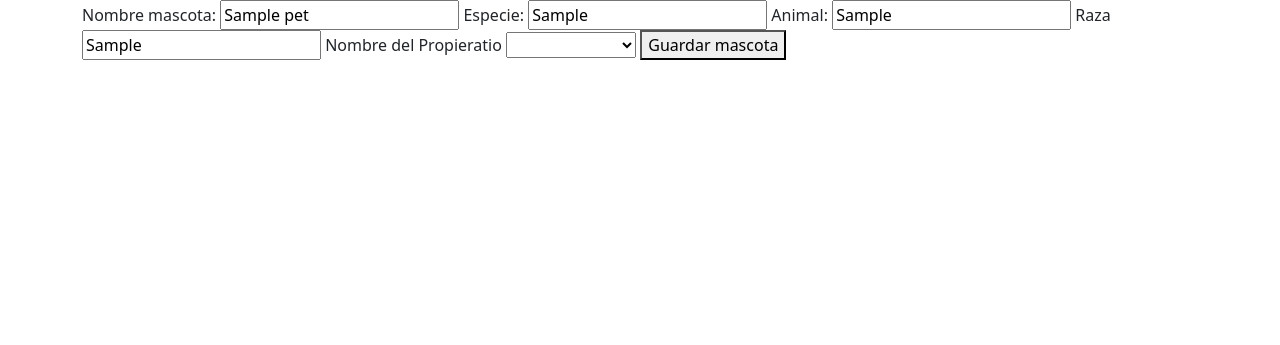
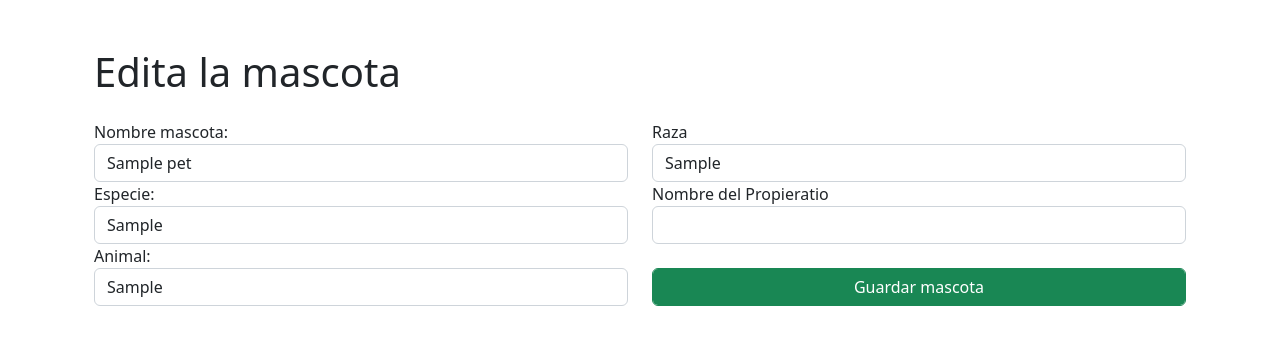
Before and after one commit to perseoq/veterinaria_canseco, a Flask app: page /pet/actualizar/1 in a window 1280 px wide. Shown: the part 56-401 px from the top of the page. Run offline with Flask 2, Linux system fonts and the light colour scheme; a user stored in the database is signed in; tables that the repository leaves empty hold one stand-in row (values such as "Sample post").

Commit message:
actualiza bonito

```diff
--- a/backend/views.py
+++ b/backend/views.py
@@ -87,7 +87,7 @@ def inserta_pet():
         ins_pet = Pet(nombre=no, especie=es, animal=an, raza=ra, id_owner=io)
         db.session.add(ins_pet)
         db.session.commit()
-        return redirect(url_for('vet.view_owner'))
+        return redirect(url_for('vet.view_pet'))
     return render_template('vet/pet/inserta_pet.html', owner_list=get_data)
 
 @vet.route('/ver_mascota')
@@ -117,5 +117,5 @@ def actualizar_pet(id):
         mascota.raza = request.form['raz']
         mascota.id_owner = request.form['ido']
         db.session.commit()
-        return redirect(url_for('vet.view_owner'))
+        return redirect(url_for('vet.view_pet'))
     return render_template('vet/pet/actualiza_pet.html', owner_list=get_data, mascota=mascota)
--- a/templates/vet/pet/actualiza_pet.html
+++ b/templates/vet/pet/actualiza_pet.html
@@ -3,26 +3,31 @@
 {% block title %} Actualiza mascota {% endblock %}
 
 {% block content %}
-
-<form action="{{ url_for('vet.inserta_pet') }}" method="post">
-
+<div class="container">
+    <h1 class="mt-5 mb-4">Edita la mascota</h1>
+<form action="{{ url_for('vet.actualizar_pet', id=mascota.id) }}" method="post">
+    <div class="row">
+        <div class="col">
             <label for="">Nombre mascota: </label>
-    <input type="text" name="nom" value="{{ mascota.nombre }}" >
+            <input type="text" name="nom" value="{{ mascota.nombre }}" class="form-control">
             <label for="">Especie:</label>
-    <input type="text" name="esp" value="{{ mascota.especie }}" >
+            <input type="text" name="esp" value="{{ mascota.especie }}" class="form-control">
             <label for="">Animal:</label>
-    <input type="text" name="ani" value="{{ mascota.animal }}" >
+            <input type="text" name="ani" value="{{ mascota.animal }}" class="form-control">
+        </div>
+        <div class="col">
             <label for="">Raza</label>
-    <input type="text" name="raz" value="{{ mascota.raza }}" >
+            <input type="text" name="raz" value="{{ mascota.raza }}" class="form-control">
             <label for="">Nombre del Propieratio</label>
-    <select name="ido" id="">
+            <select name="ido" id="" class="form-control">
                 <option value="" autofocus></option>
                 {% for owner in owner_list %}
                 <option name="ido" value="{{ owner.id }}">{{ owner.nombre }}</option> <!--owner.id-->
                 {% endfor %}
-    </select>
-    <button type="submit">Guardar mascota</button>
-
+            </select><br>
+            <button type="submit" class="form-control btn btn-success">Guardar mascota</button>
+        </div>
+    </div>
 </form>
-
+</div>
 {% endblock %}
```
Also changed, not shown: templates/vet/pet/inserta_pet.html (+21 -13 lines). Lines whose indentation alone changed are shown as unchanged.
